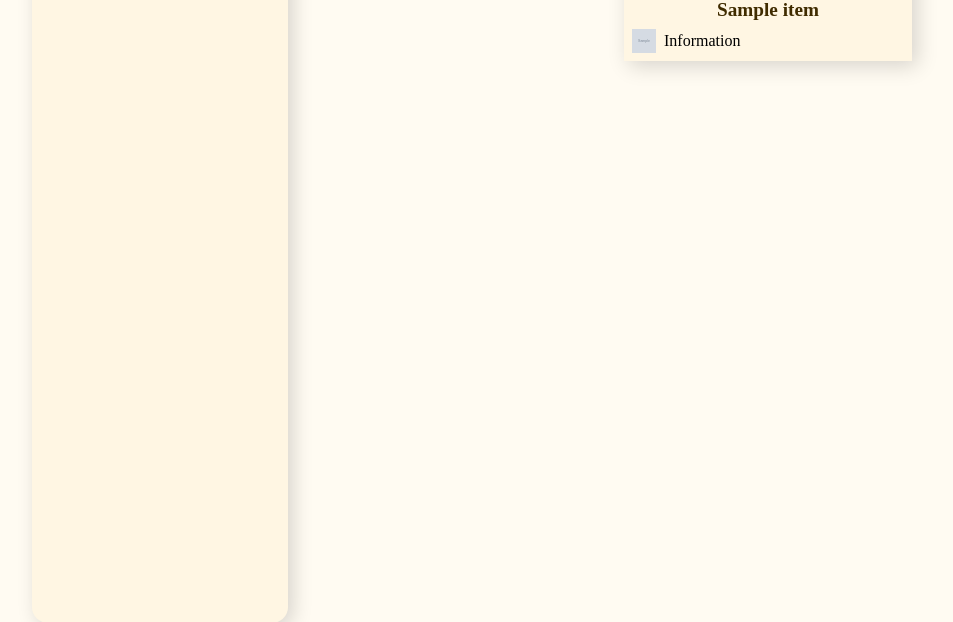
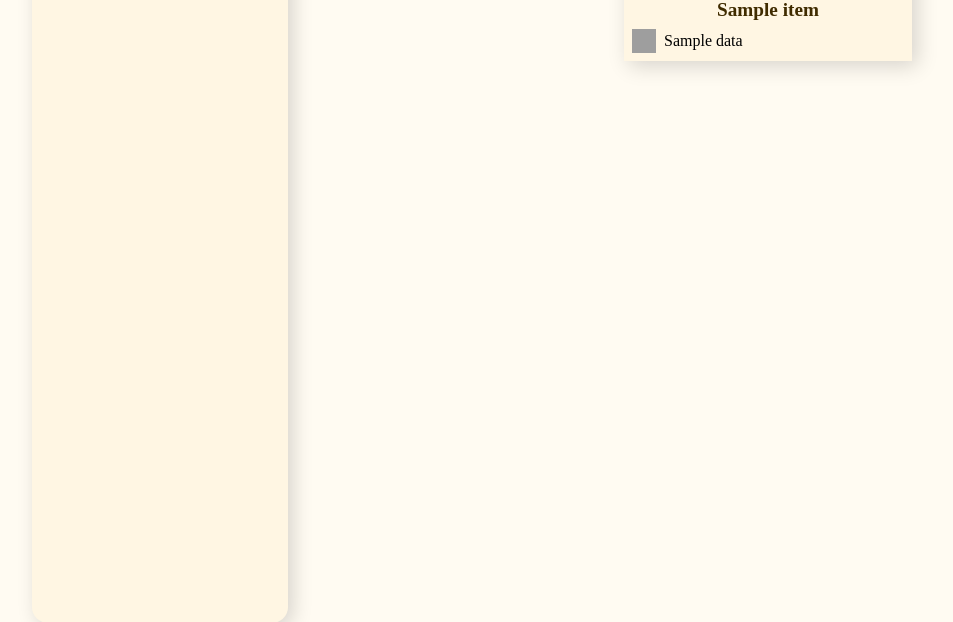
Before and after one commit to Lautron/Flores-Turismo, a Python web app: template flores_digital/templates/grid.html in a window 1280 px wide. Shown: the part 272-894 px from the top of the page, without its empty margins (0-953 px from the left). Run offline with Jinja, Linux system fonts and the light colour scheme; the template is opened without the code that fills it: most values are stand-ins (such as "Sample title", 1, 10 or a date in 2020); grey boxes marked "Sample" are stand-in pictures; style sheets or scripts are compiled from the project's sources; grey boxes are pictures that could not be loaded.

Commit message:
Adapted code to new database model

```diff
--- a/flores_digital/templates/grid.html
+++ b/flores_digital/templates/grid.html
@@ -13,16 +13,16 @@
         {% for item in items: %}
         <div class="product-card">
             <div class="hovereffect">
-                <img class="" src="{{url_for('static', filename=item.image_file)}}" alt="Picture of {{ item.city_name }}">
+                <img class="" src="{{url_for('static', filename=item.img)}}" alt="Picture of {{ item.name }}">
                 <div class="overlay"></div>
             </div>
             <div class="info-container">
-                <a class="" href="#">{{ item.city_name }}</a>
+                <a href="#">{{ item.name }}</a>
                 <div class="icons-container">
-                    {% for icon in icons %}
+                    {% for icon, data in item.contact.items() %}
                     <div class="icon-div">
-                        <img src="{{ url_for('static', filename=icon)}}" alt="">
-                        <p>Information</p>
+                        <img src="{{ url_for('static', filename='icons/' + icon + '.svg')}}" alt="A {{icon}} icon">
+                        <p>{{data}}</p>
                     </div>
                     {% endfor %}
                 </div>
```
